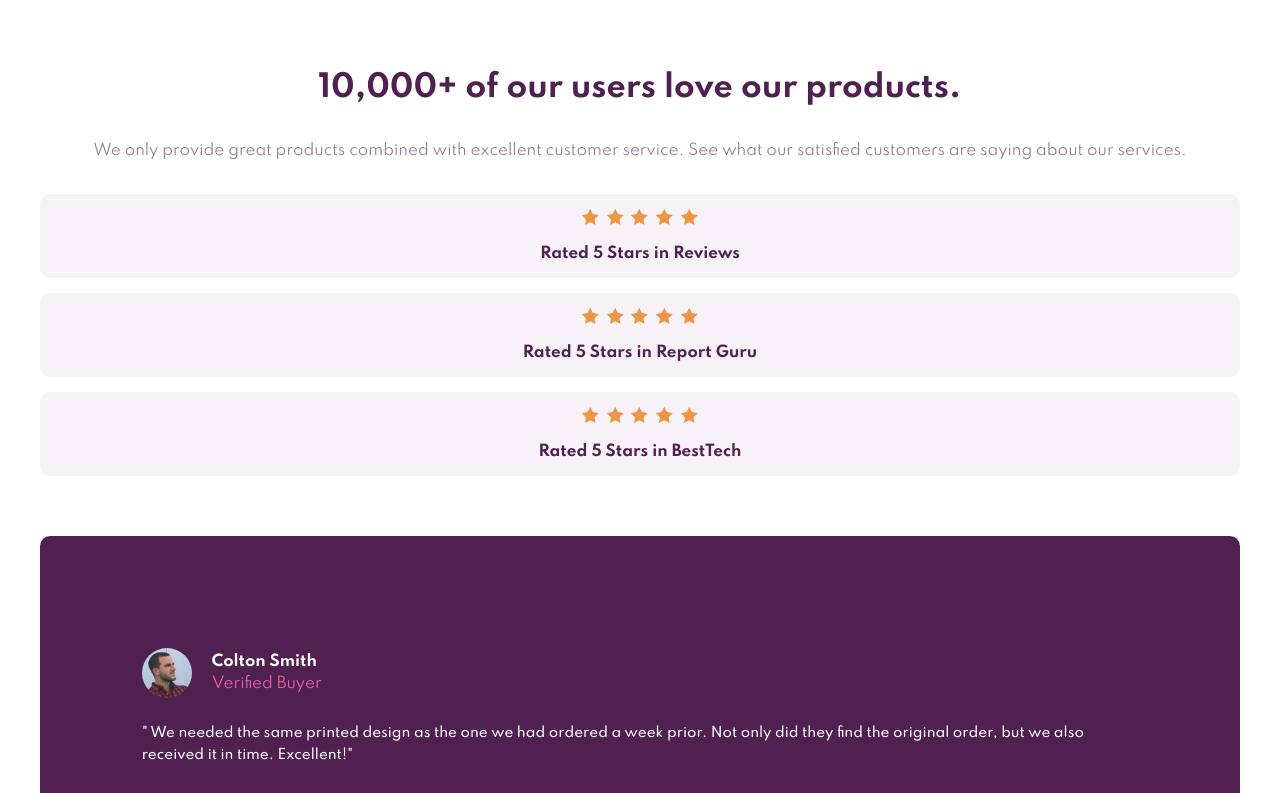
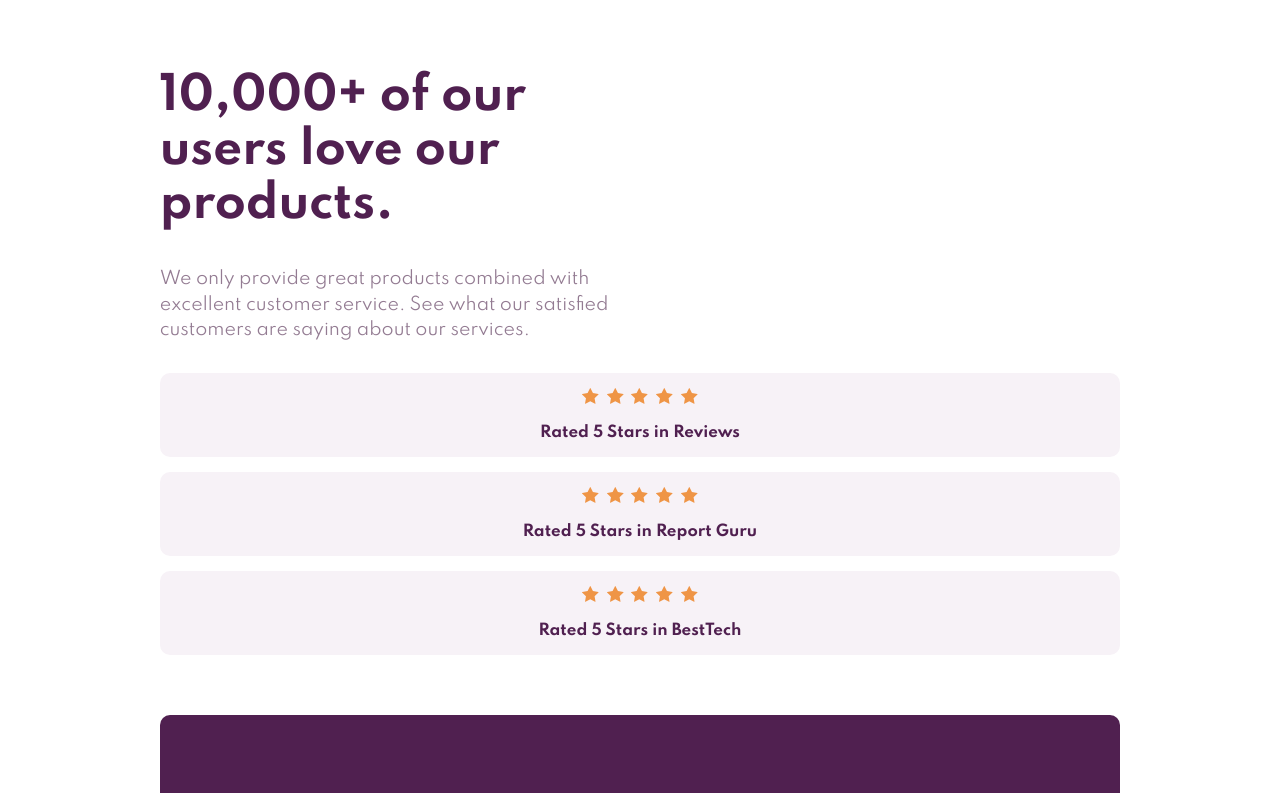
Before and after one commit to lauradisanza/Social-Proof-Section, a plain HTML site: page index.html in a window 1280 px wide. Shown: the top 793 px of the page. Drawn offline with Linux system fonts and the light colour scheme.

Commit message:
Desktop heading styles

```diff
--- a/index.html
+++ b/index.html
@@ -19,10 +19,12 @@
     <div class="component-container">
       <div class="component-content">
         <section id="overview">
-          <h1>10,000+ of our users love our products.</h1>
-          <h2 class="statement">We only provide great products combined with excellent customer service. See what our satisfied customers are saying about our services.</h2>
+          <div class="headings">
+            <h1>10,000+ of our users love our products.</h1>
+            <h2 class="statement">We only provide great products combined with excellent customer service. See what our satisfied customers are saying about our services.</h2>
+          </div>
           <div id="ratings">
-            <div class="rating">
+            <div class="rating rating-1">
               <ul class="stars">
                 <li><img src="images/icon-star.svg" alt="Star Icon"></li>
                 <li><img src="images/icon-star.svg" alt="Star Icon"></li>
@@ -32,7 +34,7 @@
               </ul>
               <p class="detail">Rated 5 Stars in Reviews</p>
             </div>
-            <div class="rating">
+            <div class="rating rating-2">
               <ul class="stars">
                 <li><img src="images/icon-star.svg" alt="Star Icon"></li>
                 <li><img src="images/icon-star.svg" alt="Star Icon"></li>
@@ -42,7 +44,7 @@
               </ul>
               <p class="detail">Rated 5 Stars in Report Guru</p>
             </div>
-            <div class="rating">
+            <div class="rating rating-3">
               <ul class="stars">
                 <li><img src="images/icon-star.svg" alt="Star Icon"></li>
                 <li><img src="images/icon-star.svg" alt="Star Icon"></li>
@@ -55,21 +57,21 @@
           </div>
         </section>
         <section id="reviews">
-          <div class="review">
+          <div class="review review-1">
             <div class="author">
               <img src="images/image-colton.jpg" alt="Colton Smith">
               <p class="name">Colton Smith <br><span class="title">Verified Buyer</span></p>
             </div>
             <p class="quote">" We needed the same printed design as the one we had ordered a week prior. Not only did they find the original order, but we also received it in time. Excellent!"</p>
           </div>
-          <div class="review">
+          <div class="review review-2">
             <div class="author">
               <img src="images/image-irene.jpg" alt="Irene Roberts">
               <p class="name">Irene Roberts<br><span class="title">Verified Buyer</span></p>
             </div>
             <p class="quote">" Customer service is always excellent and very quick turn around. Completely delighted with the simplicity of the purchase and the speed of delivery."</p>
           </div>
-          <div class="review">
+          <div class="review review-3">
             <div class="author">
               <img src="images/image-anne.jpg" alt="Anne Wallace">
               <p class="name">Anne Wallace<br><span class="title">Verified Buyer</span></p>
--- a/main.css
+++ b/main.css
@@ -129,8 +129,25 @@ h2 {
         /* BASE STYLES */
 
         /* CONTAINER STYLES */
+        .component-content {
+            margin: auto;
+            width: 80%;
+        }
 
         /* OVERVIEW STYLES */
+        .headings {
+            text-align: left;
+            width: 50%;
+        }
+
+        h1 {
+            font-size: 3rem;
+            margin: 0;
+        }
+
+        h2 {
+            font-size: 1.15em;
+        }
 
         /* REVIEW STYLES */
 
```
Also changed, not shown: images/bg-pattern-bottom-desktop.svg (deleted), images/bg-pattern-bottom-mobile.svg (deleted), images/bg-pattern-top-desktop.svg (deleted), images/bg-pattern-top-mobile.svg (deleted).
